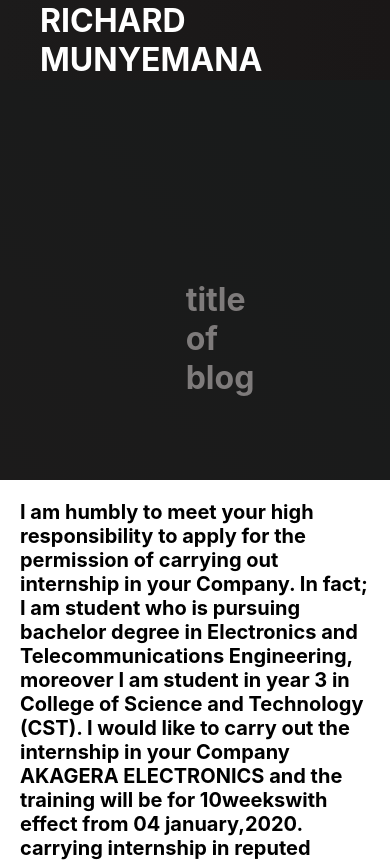
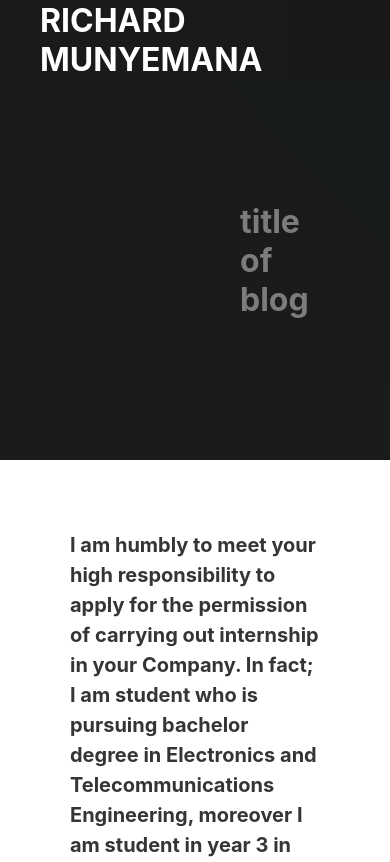
Before and after one commit to Code-250/My-Brand, a React (Create React App) app in the folder my-app/: page /blog1 in a window 390 px wide. Shown: the top 862 px of the page. Built offline with nearby package versions, Linux system fonts and the light colour scheme.

Commit message:
added mediaqueriesto blog page

```diff
--- a/my-app/src/UI/components/blog.js
+++ b/my-app/src/UI/components/blog.js
@@ -1,16 +1,20 @@
 import React from 'react'
-import Footer from './Footer'
+import Footer from './Footer';
+import './project.css'
 
 function blog() {
     return (
-        <div classname='blog'>
-            <div id='wrapper'>
-                <h1 id="heading">
+        <div className='container'>
+            <div className='hello'>
+                 <div className='wrapper'>
+                    <h1 className="heading">
                         title of blog
                     </h1>
+
                 </div>
 
-            <div>
+
+                <div className='bog-description'>
                     {/* description image of project */}
                     <img src='/images/PROFILE.JPG' alt="project-description" id="profile"></img>
                 </div>
@@ -24,13 +28,15 @@ function blog() {
                             I am looking forward hearing from you and I hope my request will be put into consideration.
 
                         </p>
+
                     <icon>
                         {/* icon of liking the page */}
                         {/* icon of viewed page */}
                         {/* icon of comments on the page */}
                     </icon>
                 </div>
-            <Footer/>
+                <Footer className='footer'/>
+            </div>
         </div>
     )
 }
--- a/my-app/src/UI/components/project.css
+++ b/my-app/src/UI/components/project.css
@@ -1,4 +1,4 @@
-#wrapper{
+.wrapper{
     background:linear-gradient(45deg, rgb(28,27,27) 0%, rgb(24,27,27) 100%);
     height:400px;
     width:100%;
@@ -6,26 +6,28 @@
 
 
 }
-#describe{
+.hello{
+    width:100%;
+}
+.describe{
     display:flex;
     align-items:center;
     justify-content:center;
     padding:50px;
     flex-direction:column;
-    margin:80px;
     margin-top:0px;
     color:rgb(54, 52, 52);
     line-height: 1.5;
 }
 .more{
     font-size:20px;
-    margin-top:-50px;
+    margin-top:-70px;
     margin-left:900px;
+    color:blue;
 }
-#heading{
-    padding:200px;
-    display:flex;
-    justify-content:center;
+.heading{
+  padding:600px;
+
 }
 .bog-description{
     display: flex;
@@ -38,3 +40,33 @@
     width:60%;
     height:500px;
 }
+@media screen and (max-width:768px){
+    .more{
+        width:100%;
+        margin-left:30px;
+        margin-top:20px;
+    }
+    .container{
+        width:100%;
+        margin-right:30px;
+    }
+    .wrapper{
+        width:100%;
+
+    }
+    .hello{
+        width:100%;
+        margin-left:0px;
+    }
+    .heading{
+
+        padding:60px;
+        margin:250px;
+        margin-left: 180px;
+        margin-right: 50px;
+    }
+    /* .describe{
+       padding-left:140px;
+    } */
+
+}
--- a/my-app/src/UI/components/project.js
+++ b/my-app/src/UI/components/project.js
@@ -6,7 +6,7 @@ import {Link} from 'react-router-dom'
 const project = () => {
     return (
         <div className='container'>
-            <div id='wrapper'>
+            <div className='wrapper'>
                 <h1 id='heading'>
                     CREATING A LIST IF TODOS
             </h1>
```
Also changed, not shown: 1 other file (tests, documents, lock files or other folders). Lines whose indentation alone changed are shown as unchanged.
